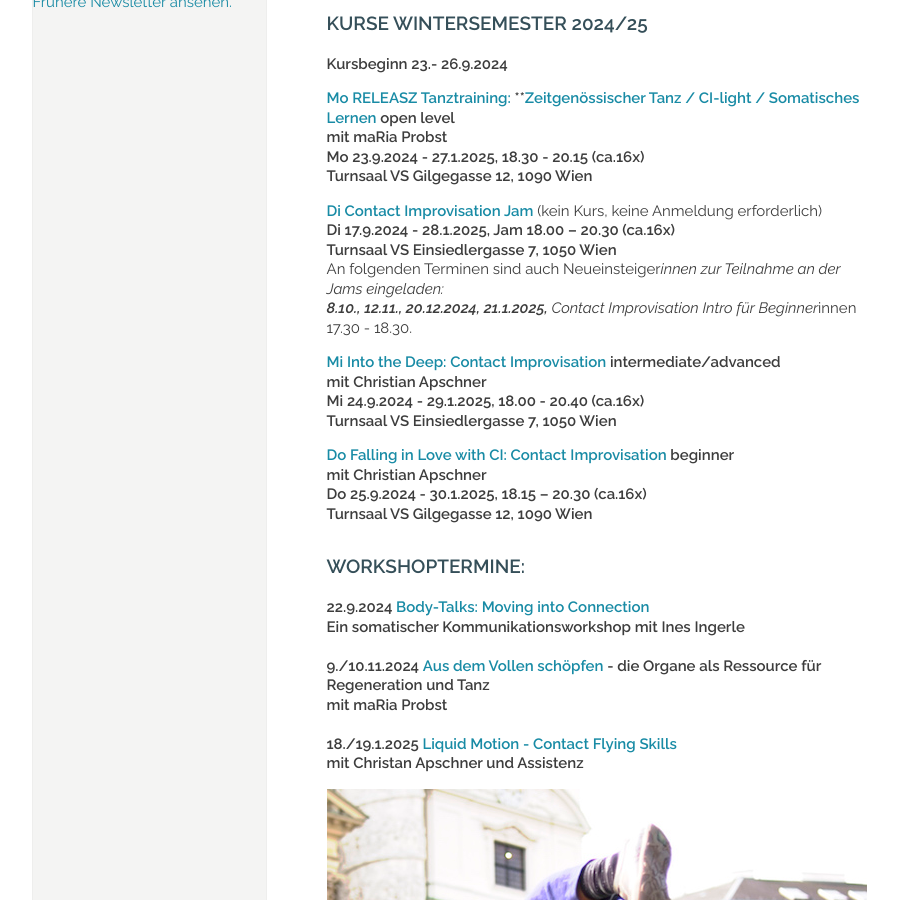
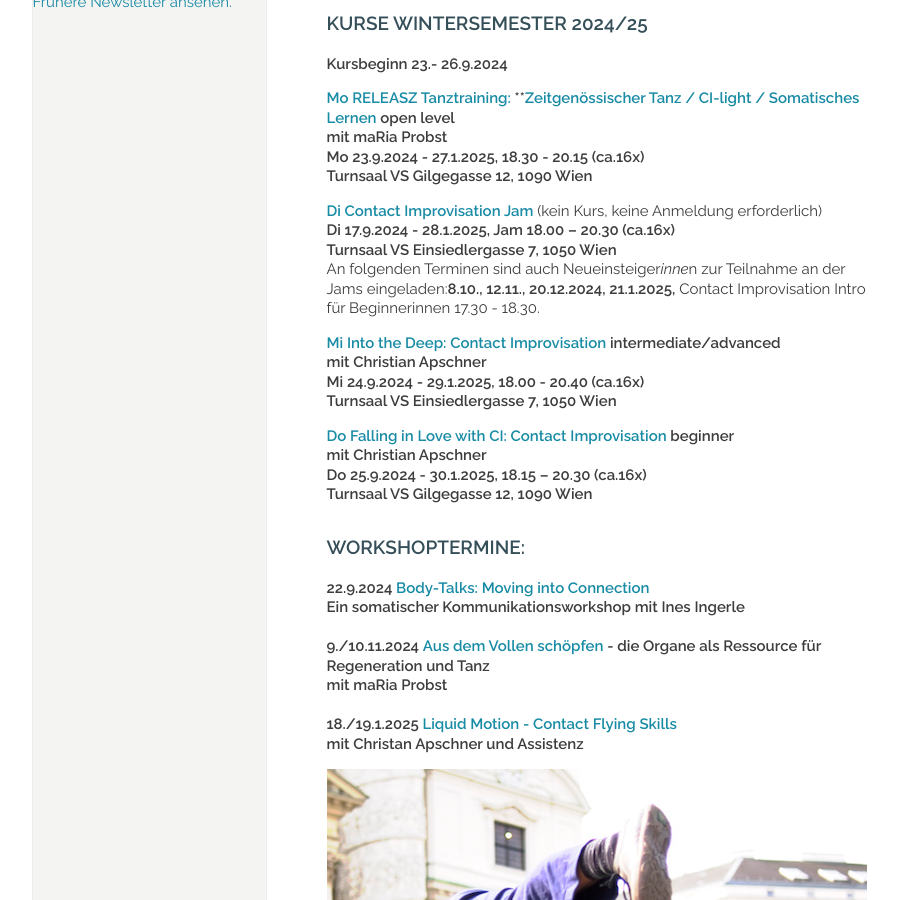
Before and after one commit to manulari/rollingpointat, a Jekyll site: the page built from _pages_de/index.md, in a window 1280 px wide and 900 px high, scrolled down 1404 px. Shown: the whole window, without its empty margins (152-1050 px from the left). Built offline with Jekyll 4.4.1, drawn with Linux system fonts in a browser that asks for light colours; comment, search, counter and statistics services are not loaded.

Commit message:
Update page (de) “index”

```diff
--- a/_pages_de/index.md
+++ b/_pages_de/index.md
@@ -44,8 +44,7 @@ Ein experimentelles rollingpoint Mitmach-Contact Improvisation Outdoor-Projekt
 **[Di Contact Improvisation Jam ](/jams)**(kein Kurs, keine Anmeldung erforderlich)\
 **Di 17.9.2024 - 28.1.2025, Jam 18.00 – 20.30 (ca.16x)**\
 **Turnsaal VS Einsiedlergasse 7, 1050 Wien**\
-An folgenden Terminen sind auch Neueinsteiger*innen zur Teilnahme an der Jams eingeladen:\
-**8.10., 12.11., 20.12.2024, 21.1.2025,** Contact Improvisation Intro für Beginner*innen 17.30 - 18.30.
+An folgenden Terminen sind auch Neueinsteiger*inne*n zur Teilnahme an der Jams eingeladen:**8.10., 12.11., 20.12.2024, 21.1.2025,** Contact Improvisation Intro für Beginnerinnen 17.30 - 18.30.
 
 **[Mi Into the Deep: Contact Improvisation ](/contactadv) intermediate/advanced**\
 **mit Christian Apschner**\
```
